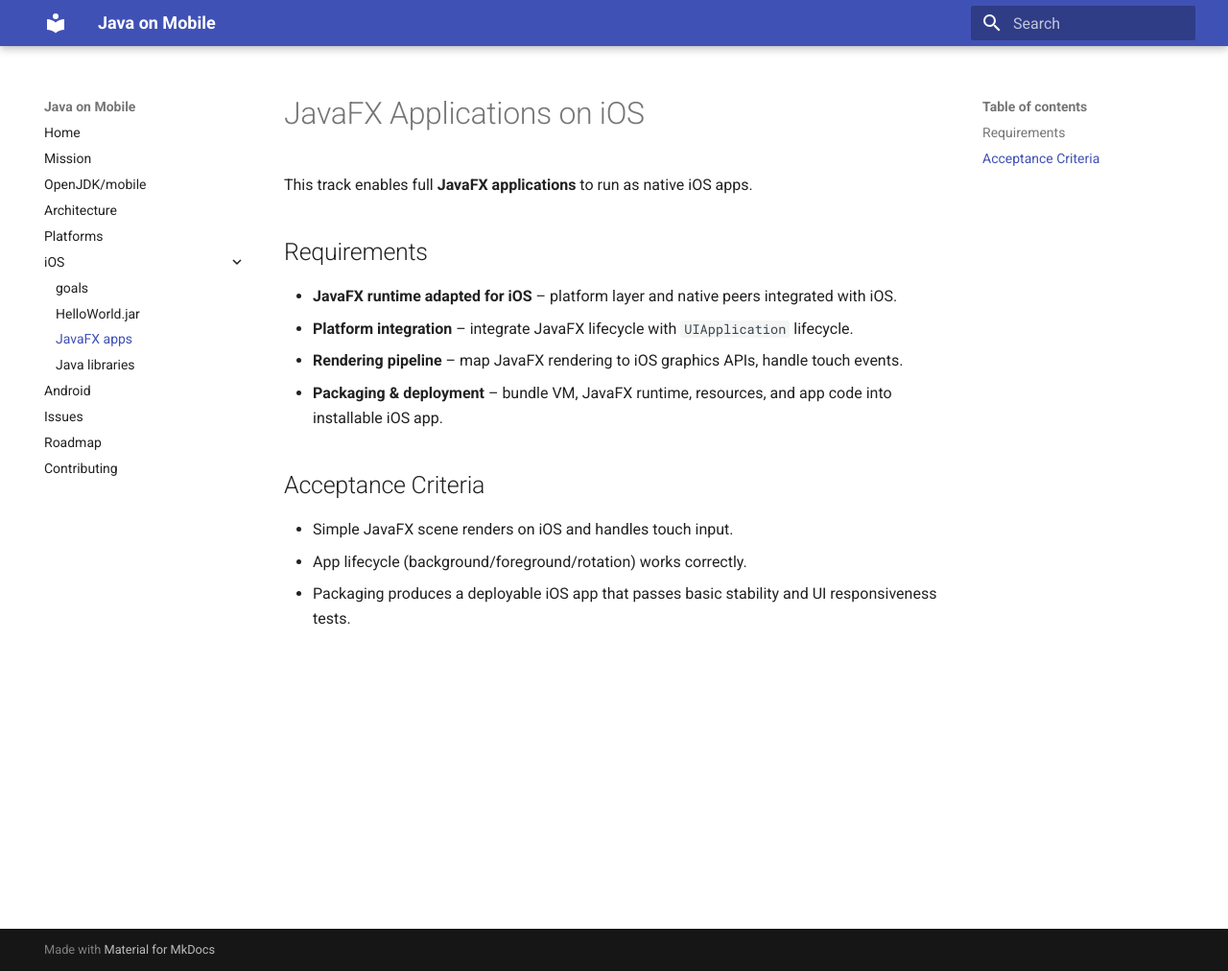
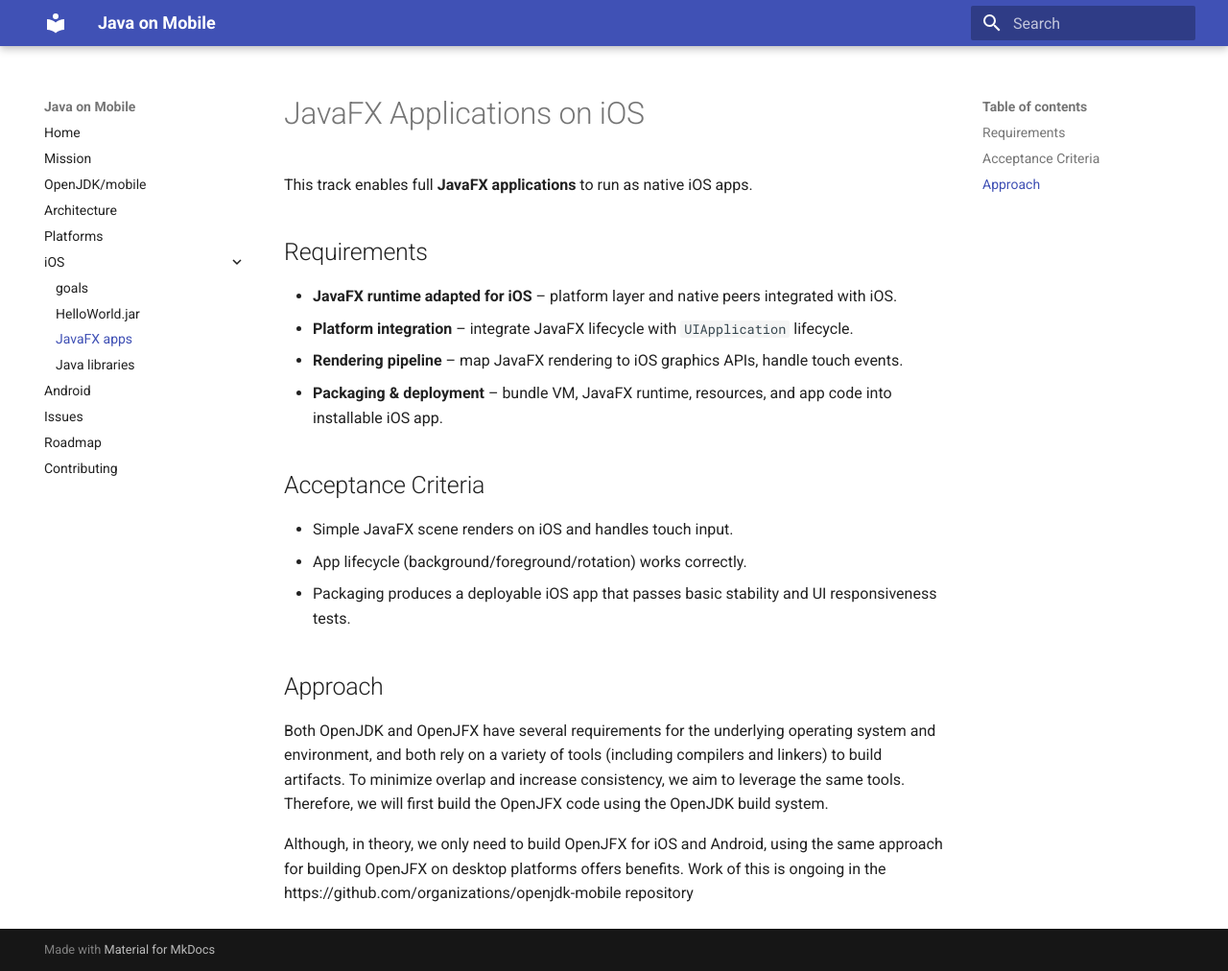
Before and after one commit to openjdk-mobile/openjdk-mobile.github.io, an MkDocs documentation site: the page built from docs/ios/javafx.md, in a window 1280 px wide and 1012 px high. Shown: the whole window at 96% size. Built offline with MkDocs 1.6.1 and Material for MkDocs 9.7.7, drawn with Linux system fonts in a browser that asks for light colours.

```diff
--- a/docs/ios/javafx.md
+++ b/docs/ios/javafx.md
@@ -14,3 +14,14 @@
 - Simple JavaFX scene renders on iOS and handles touch input.
 - App lifecycle (background/foreground/rotation) works correctly.
 - Packaging produces a deployable iOS app that passes basic stability and UI responsiveness tests.
+
+## Approach
+
+Both OpenJDK and OpenJFX have several requirements for the underlying operating system and environment,
+and both rely on a variety of tools (including compilers and linkers) to build artifacts.
+To minimize overlap and increase consistency, we aim to leverage the same tools. Therefore,
+we will first build the OpenJFX code using the OpenJDK build system.
+
+Although, in theory, we only need to build OpenJFX for iOS and Android, using the same approach for
+building OpenJFX on desktop platforms offers benefits. Work of this is ongoing in the
+https://github.com/organizations/openjdk-mobile repository
```
